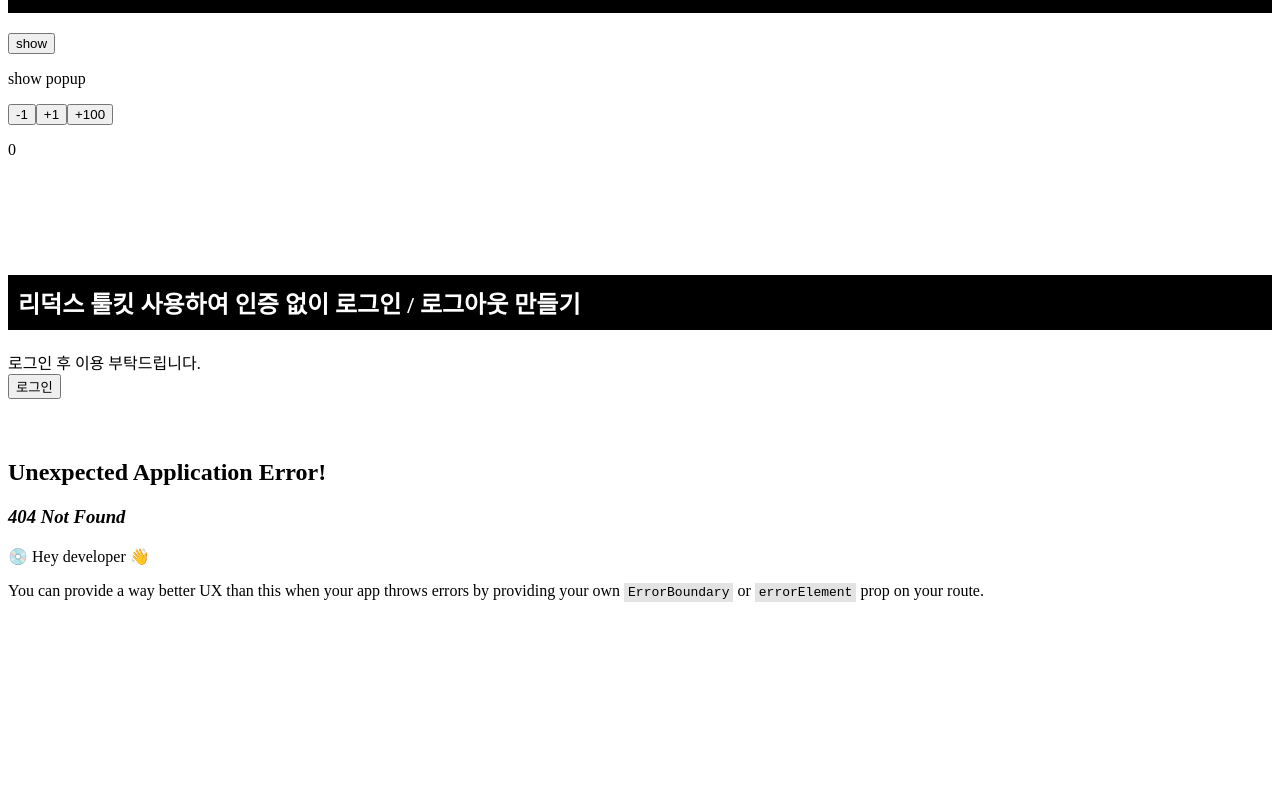
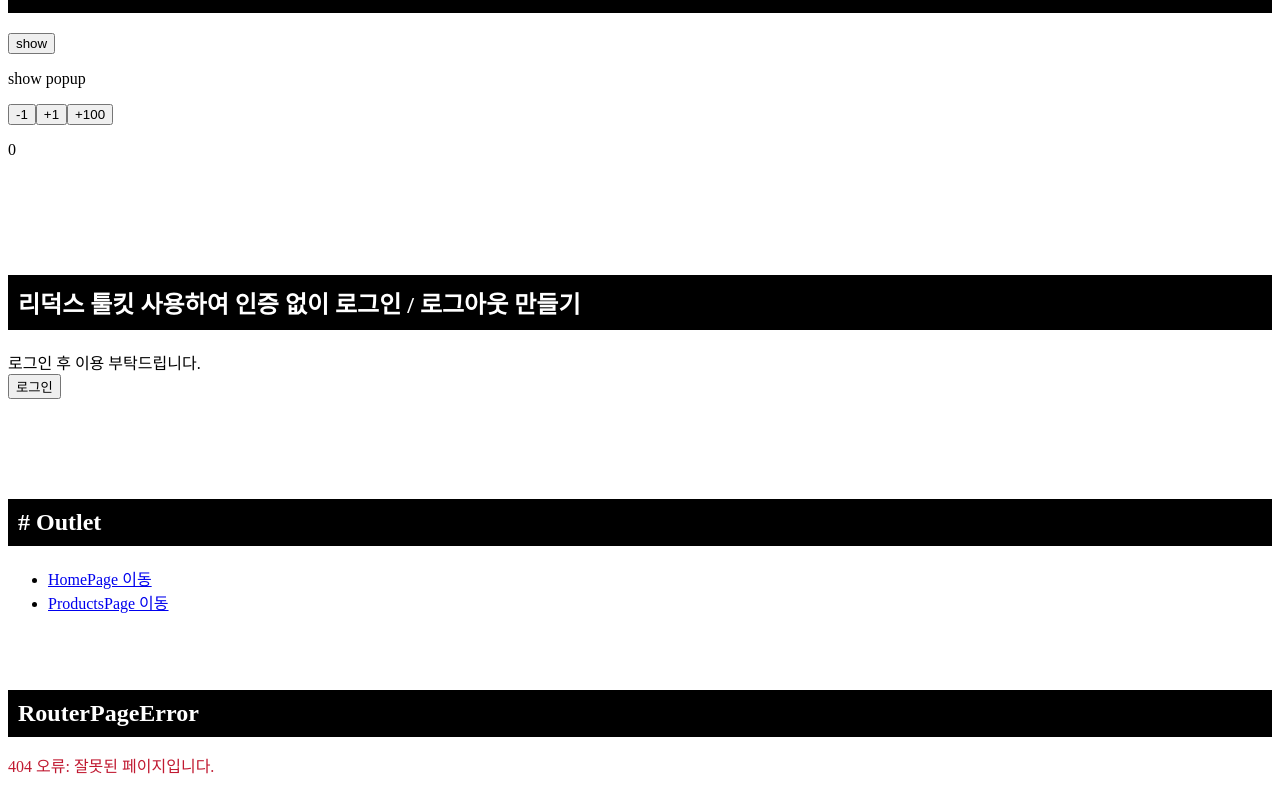
Before and after one commit to wangkodok/react-toy, a React (Vite) app: page /root/products in a window 1280 px wide. Before the commit this address had no page. Shown: the part 6136-6929 px from the top of the page. Before the commit the page ends 6752 px from the top, so only its background shows below. Built offline with nearby package versions, Linux system fonts and the light colour scheme.

Commit message:
errorElement 오류 페이지

```diff
--- a/src/RouterPage.jsx
+++ b/src/RouterPage.jsx
@@ -7,6 +7,7 @@ import {
 import HomePage from "./pages/HomePage";
 import ProductsPage from "./pages/ProductsPage";
 import RouterPageRootLayout from "./RouterPageRootLayout";
+import RouterPageError from "./RouterPageError";
 
 // const routeDefinitions = createRoutesFromElements(
 //   <Route>
@@ -19,6 +20,7 @@ const router = createBrowserRouter([
   {
     path: "/",
     element: <RouterPageRootLayout />,
+    errorElement: <RouterPageError />,
     children: [
       {
         path: "/",
--- /dev/null
+++ b/src/RouterPageError.jsx
@@ -0,0 +1,13 @@
+import RouterPageNavigation from "./RouterPageNavigation";
+
+export default function RouterPageError() {
+  return (
+    <>
+      <RouterPageNavigation />
+      <div>
+        <h1>RouterPageError</h1>
+        <p style={{ color: "#c01931" }}>404 오류: 잘못된 페이지입니다.</p>
+      </div>
+    </>
+  );
+}
```
